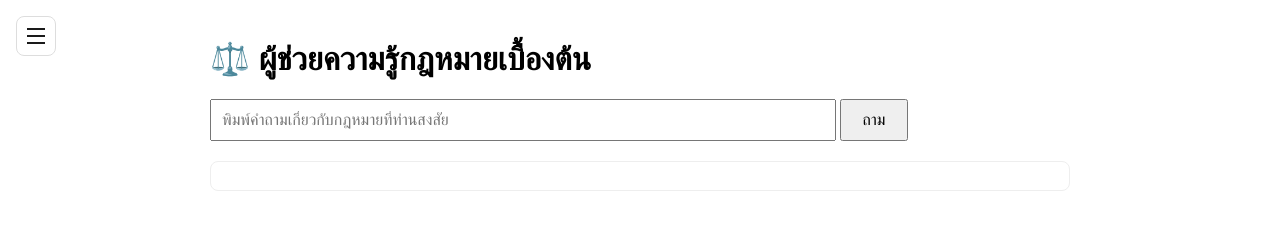
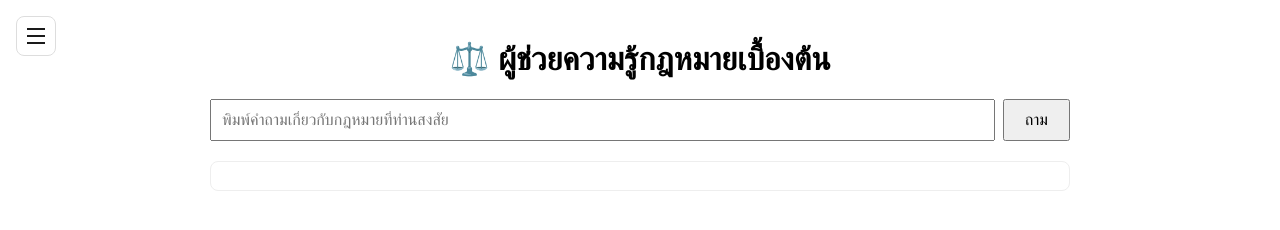
Before and after one commit to mrlionman6/ThaiMeSuk, a plain HTML site: page static/index.html in a window 1280 px wide. Drawn offline with nearby package versions, Linux system fonts and the light colour scheme; no server answers.

Commit message:
Update style.css

```diff
--- a/static/style.css
+++ b/static/style.css
@@ -19,6 +19,26 @@ input {
     width: 70%;
     padding: 10px;
     font-size: 16px;
+}
+
+.page-title {
+    text-align: center;
+}
+
+/* ให้ input+ปุ่มถาม ขยายเต็มความกว้างเท่ากล่องแชท (#answerBox) ด้านล่าง — เดิม input width:70%
+   ทำให้แถบนี้สั้นกว่ากล่องด้านล่าง มองแล้วเยื้องไม่ตรงกัน */
+.ask-row {
+    display: flex;
+    gap: 8px;
+}
+
+.ask-row input {
+    flex: 1;
+    width: auto; /* ทับ input{width:70%} ด้านบน เฉพาะในแถบนี้ */
+}
+
+.ask-row button {
+    flex-shrink: 0;
 }
 
 button {
```
